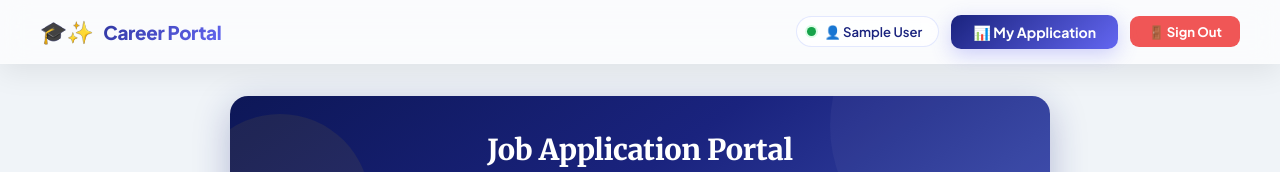
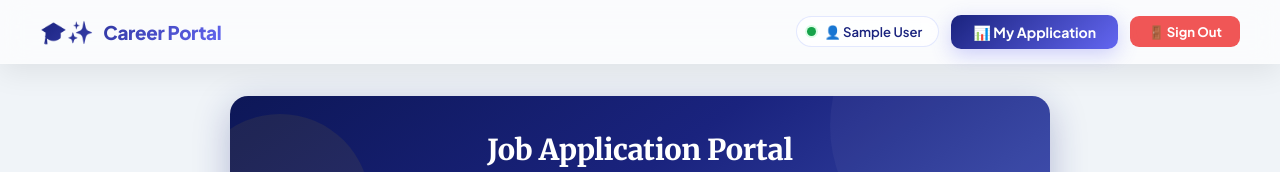
Before and after one commit to anisha-1811/Job-Application-Portal, a React (Create React App) app: page /apply in a window 1280 px wide. Shown: the top 172 px of the page. Built offline with nearby package versions, Linux system fonts and the light colour scheme; no server answers; sample sign-in values are in the browser's storage.

Commit message:
Updated app name to Career Portal and synced across pages

```diff
--- a/src/components/shared/Navbar.css
+++ b/src/components/shared/Navbar.css
@@ -34,9 +34,12 @@
 
   /* Gradient text */
   background: linear-gradient(135deg, #1a237e, #6366f1);
+  background-clip: text;              /* ✅ FIX */
   -webkit-background-clip: text;
+  color: transparent;                 /* ✅ FIX */
   -webkit-text-fill-color: transparent;
 }
+
 .navbar-brand:hover { opacity: 0.8; }
 
 /* Right-side cluster */
@@ -54,6 +57,7 @@
 
   background: rgba(255,255,255,0.5);
   backdrop-filter: blur(8px);
+  -webkit-backdrop-filter: blur(8px); /* ✅ FIX (consistency) */
 
   border: 1px solid rgba(199,210,254,0.5);
   padding: 6px 16px 6px 10px;
@@ -84,6 +88,7 @@
 
   background: rgba(239,68,68,0.9);
   backdrop-filter: blur(6px);
+  -webkit-backdrop-filter: blur(6px); /* ✅ FIX */
 
   border: none;
   color: white;
```
